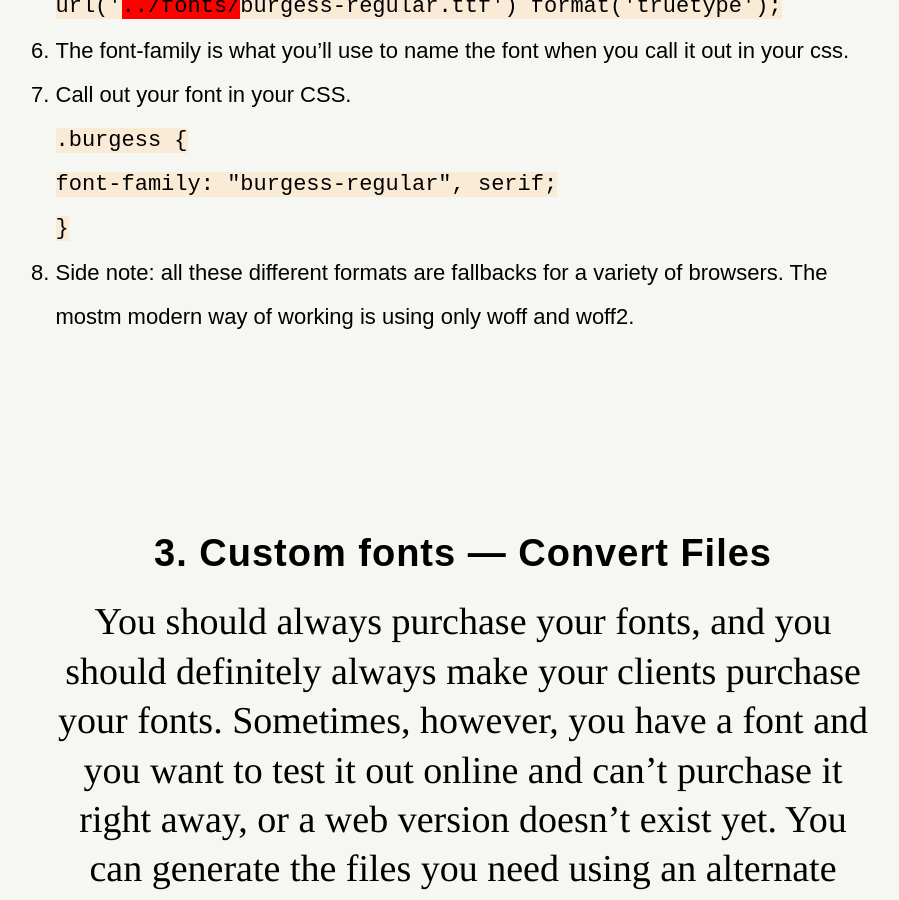
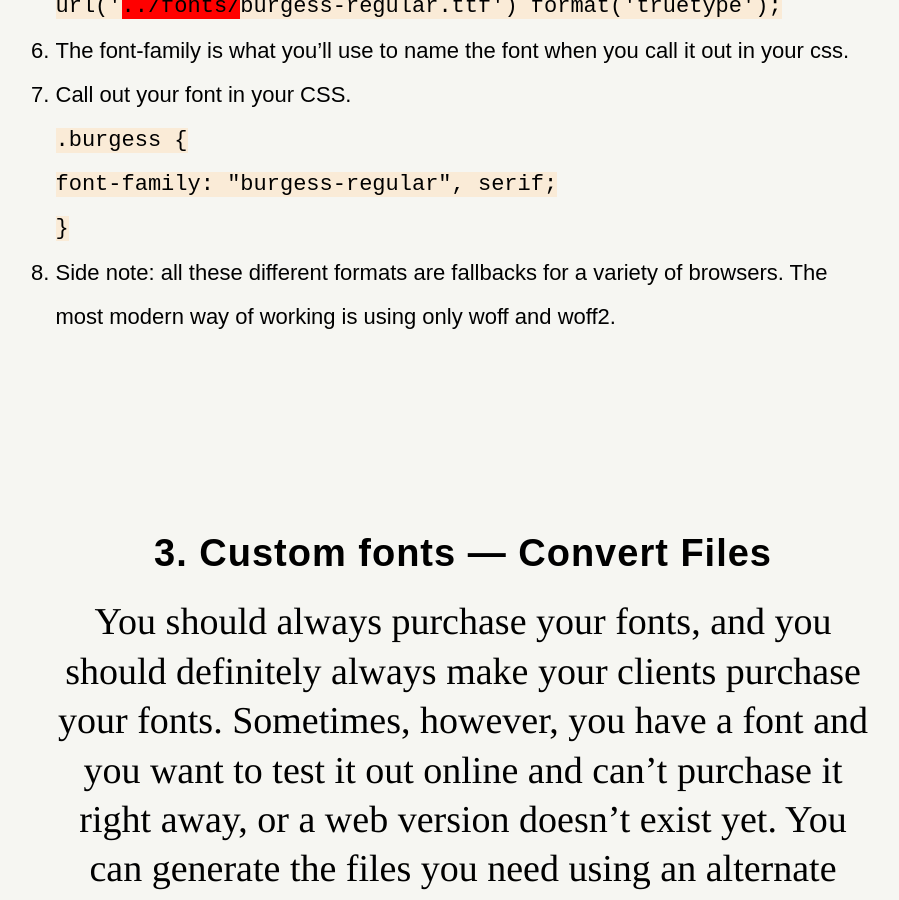
Before and after one commit to dylanfisher/ci18, a Jekyll site: the page assets/lectures/studio/type-tutorial/index.html, which Jekyll copies as it is, in a window 1280 px wide and 900 px high, scrolled down 5893 px. Shown: the whole window, without its empty margins (177-1076 px from the left). Built offline with Jekyll 4.4.1, drawn with Linux system fonts in a browser that asks for light colours; some web fonts are replaced.

Commit message:
Replace typos in zip file

```diff
--- a/assets/lectures/studio/type-tutorial/index.html
+++ b/assets/lectures/studio/type-tutorial/index.html
@@ -24,7 +24,7 @@
 				<div class="arial">Arial</div>
 				<div class="courier">Courier</div>
 				<div class="georgia">Georgia</div>
-				<div class="verdanatooltip">Verdana</div>
+				<div class="verdana">Verdana</div>
 				<div class="serif tooltip">Serif
 					<span class="tooltiptext">This and sans-serif below are generic tags that display the user&rsquo;s default serif and sans serif fonts.</span>
 				</div>
@@ -102,7 +102,7 @@
 							}
 						</code>
 				</li>
-				<li>Side note: all these different formats are fallbacks for a variety of browsers. The mostm modern way of working is using only woff and woff2.</li>
+				<li>Side note: all these different formats are fallbacks for a variety of browsers. The most modern way of working is using only woff and woff2.</li>
 			</ol>
 		</div>
 
```
Also changed, not shown: 1 other file.
